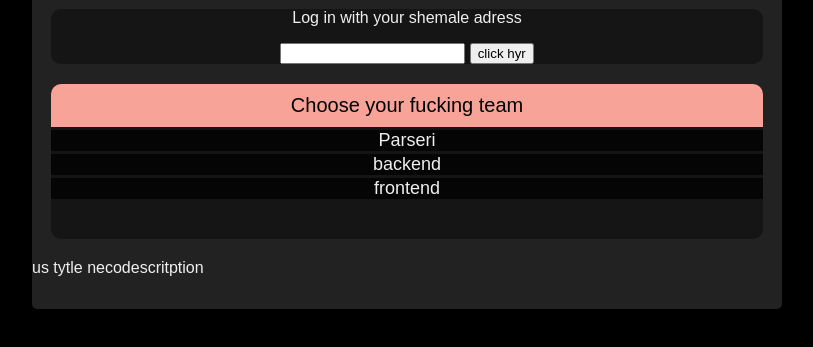
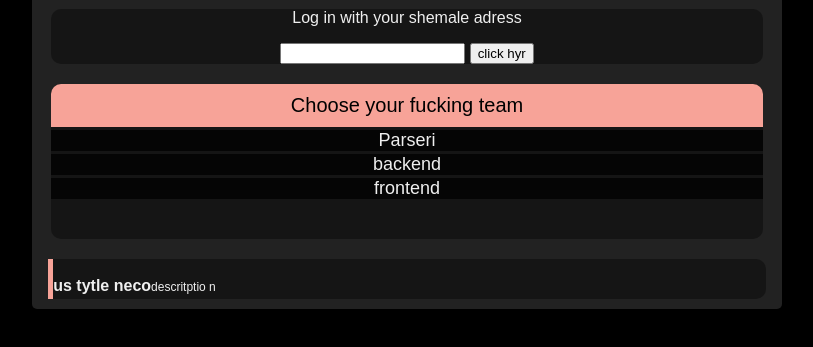
Before and after one commit to strycpa/planning_poker, a website: page client/index.html in a window 1280 px wide. Shown: the part 67-414 px from the top of the page, without its empty margins (233-1046 px from the left). Drawn offline with nearby package versions, Linux system fonts and the light colour scheme; no server answers.

Commit message:
client another styles

```diff
--- a/client/coffee/us.coffee
+++ b/client/coffee/us.coffee
@@ -21,7 +21,7 @@ class j3r.Us
 
   getUsItem: (itemData) ->
     usItem = $('<div class="us-item" data-us-item-id="' + id + '"><span class="us-item-title">
-          ' + itemData.title + '</span>' + itemData.description + '</div>')
+          ' + itemData.title + '</span><br>' + itemData.description + '</div>')
 
   startVoting: (id) ->
 #    to server - we are voting
--- a/client/index.html
+++ b/client/index.html
@@ -44,8 +44,9 @@
                     <li>frontend</li>
                 </ul>
             </div>
-            <div class="us-item" data-us-item-id="">
-                <span class="us-item-title">us tytle neco</span>descritption</div>
+            <div class="us-item component" data-us-item-id="">
+                <span class="us-item-title"><br>us tytle neco</span>descritptio
+                n</div>
         </div>
         <div id="footer-wrapper"></div>
     </div>
--- a/client/js/coffee/us.js
+++ b/client/js/coffee/us.js
@@ -39,7 +39,7 @@ j3r.Us = (function() {
   Us.prototype.getUsItem = function(itemData) {
     var usItem;
     return usItem = $('<div class="us-item" data-us-item-id="' + id + '"><span class="us-item-title">\
-          ' + itemData.title + '</span>' + itemData.description + '</div>');
+          ' + itemData.title + '</span><br>' + itemData.description + '</div>');
   };
 
   Us.prototype.startVoting = function(id) {
--- a/client/styles/styles.css
+++ b/client/styles/styles.css
@@ -83,7 +83,27 @@ body {
     color: #000;
 }
 
-.us-item{}
+.us-item{
+    height: 40px;
+    border-left: 5px solid #F7A398;
+    border-top-left-radius: 0px;
+    -webkit-border-top-left-radius: 0px;
+    border-bottom-left-radius: 0px;
+    -webkit-border-bottom-left-radius: 0px;
+    text-align: left;
+    font-size: 12px;
+}
+
+.us-item:hover {
+    background: #F6C7B7;
+    color: #000;
+}
+
+.us-item-title {
+    font-weight: bold;
+    font-size: 16px;
+}
+
 
 
 
```
